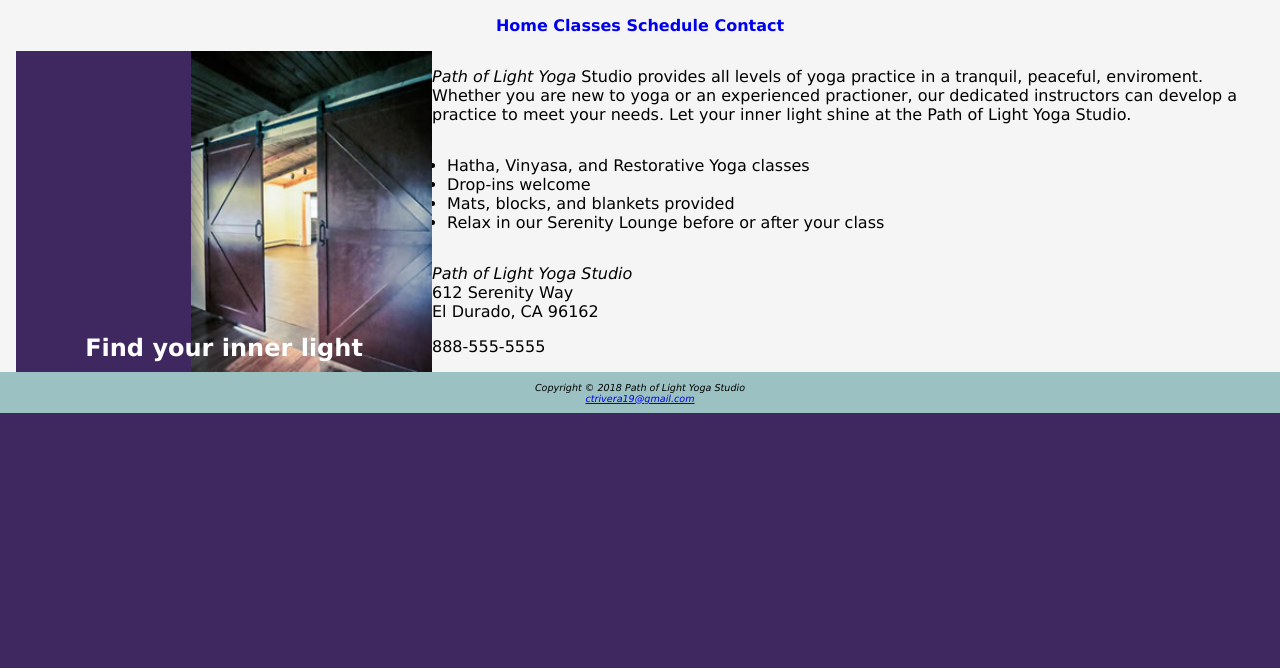
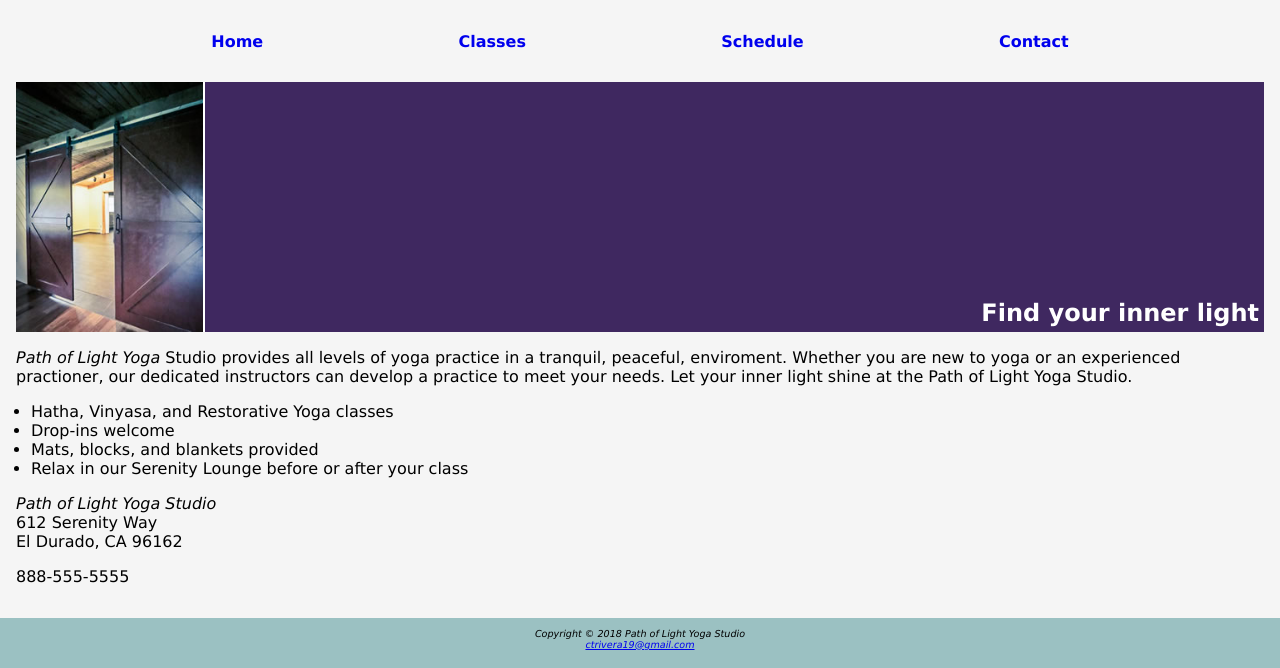
Before and after one commit to CRivera19/YOGA-FIRE, a plain HTML site: page index.html in a window 1280 px wide. Shown: the part 150-818 px from the top of the page. Drawn offline with Linux system fonts and the light colour scheme.

Commit message:
Update yoga.css
redid container to grid.

```diff
--- a/yoga.css
+++ b/yoga.css
@@ -103,39 +103,17 @@ dl dt {
 
  /* Small devices (portrait tablets and large phones, 600px and up) */
  @media only screen and (min-width: 600px) {
-    #home {
+
+    #wrapper {
          display: grid;
-         grid-template-columns: repeat(3, 1fr);
+         grid-template-rows: repeat(auto, 1fr);
+         grid-gap: 1em;
+         height: 100vh;
+         grid-template-rows: 150px 50px auto 50px;
     }
-    #home .yoga-door {
-        grid-row-start: 1;
-        grid-row-end: 4;
-        background-image: url(./yogadoor.jpg);
-        background-size: contain;
-        background-color: #3F2860;
-        color: white;
-        height: 100%;
-        }
-    #home .yoga-door img{
-        display: none;
-    }
-    #home .yoga-door h2{
-        z-index: 1;
-        position: absolute;
-        bottom: 10px;
-        right: 0;
-        margin: 0;
-        text-align: center;
-        width: 100%;
-    }
-    #home .info {
-        grid-column: 2 / 4;
-    }
-    #home .list {
-        grid-column: 2 / 4;
-    }
-    #home .contact {
-        grid-column: 2 / 4;
+    nav {
+        display: flex;
+        justify-content: space-evenly;
     }
  }
 
```
